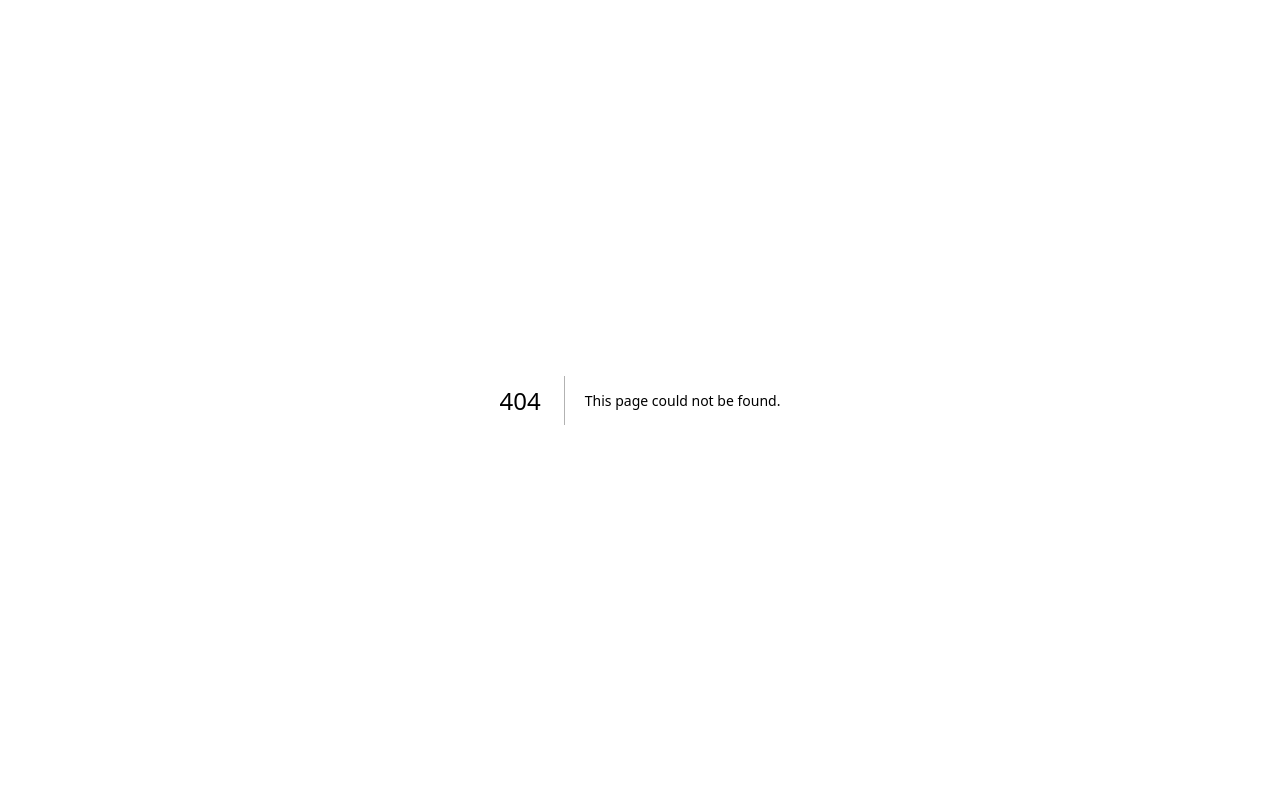
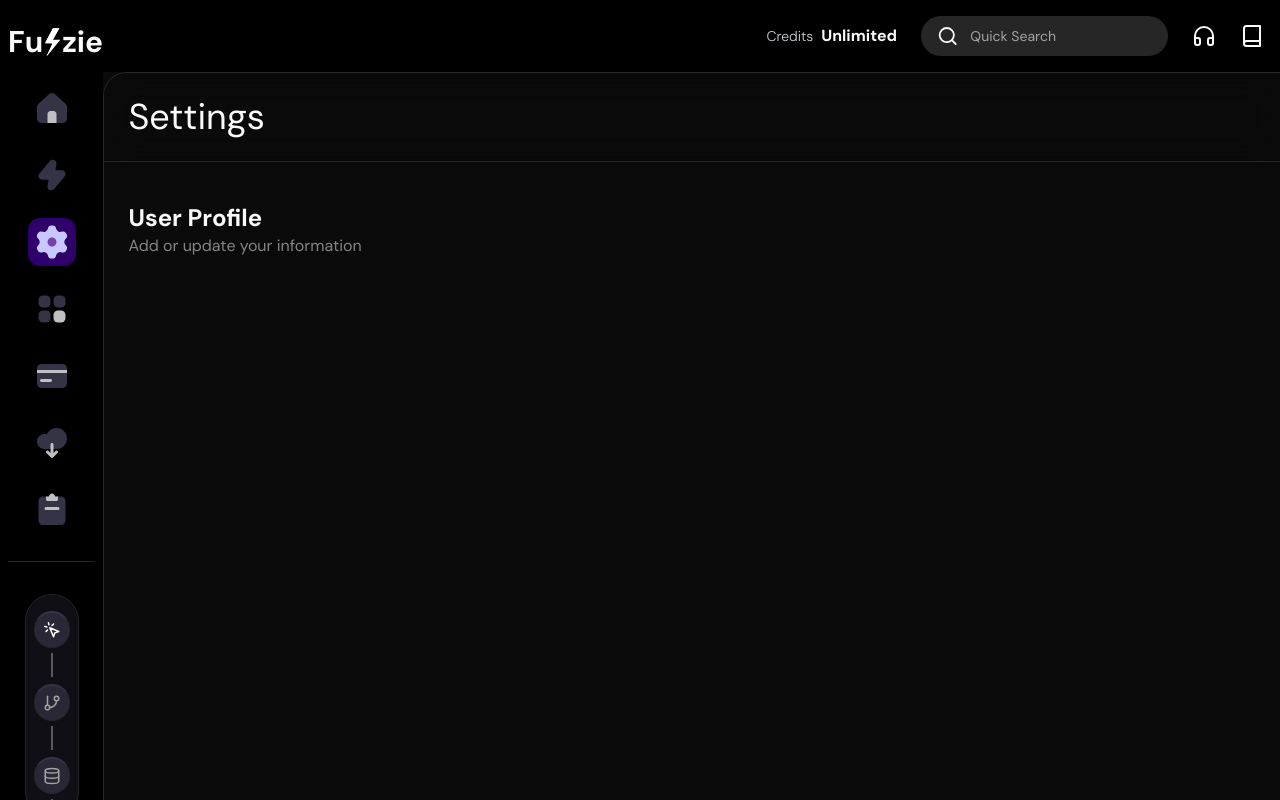
Before and after one commit to RajanJha2003/Fuzzie, a Next.js app: page /settings in a window 1280 px wide. Before the commit this address had no page. Built offline with nearby package versions, Linux system fonts and the light colour scheme.

Commit message:
settings page working

```diff
--- /dev/null
+++ b/src/app/(main)/(pages)/settings/page.tsx
@@ -0,0 +1,21 @@
+import React from 'react'
+
+const page = () => {
+  return (
+    <div className="flex flex-col gap-4">
+        <h1 className="sticky top-0 z-[10] flex items-center justify-between border-b bg-background/50 p-6 text-4xl backdrop-blur-lg">
+        <span>Settings</span>
+      </h1>
+      <div className="flex flex-col gap-10 p-6">
+        <div>
+          <h2 className="text-2xl font-bold">User Profile</h2>
+          <p className="text-base text-white/50">
+            Add or update your information
+          </p>
+        </div>
+        </div>
+    </div>
+  )
+}
+
+export default page
```
